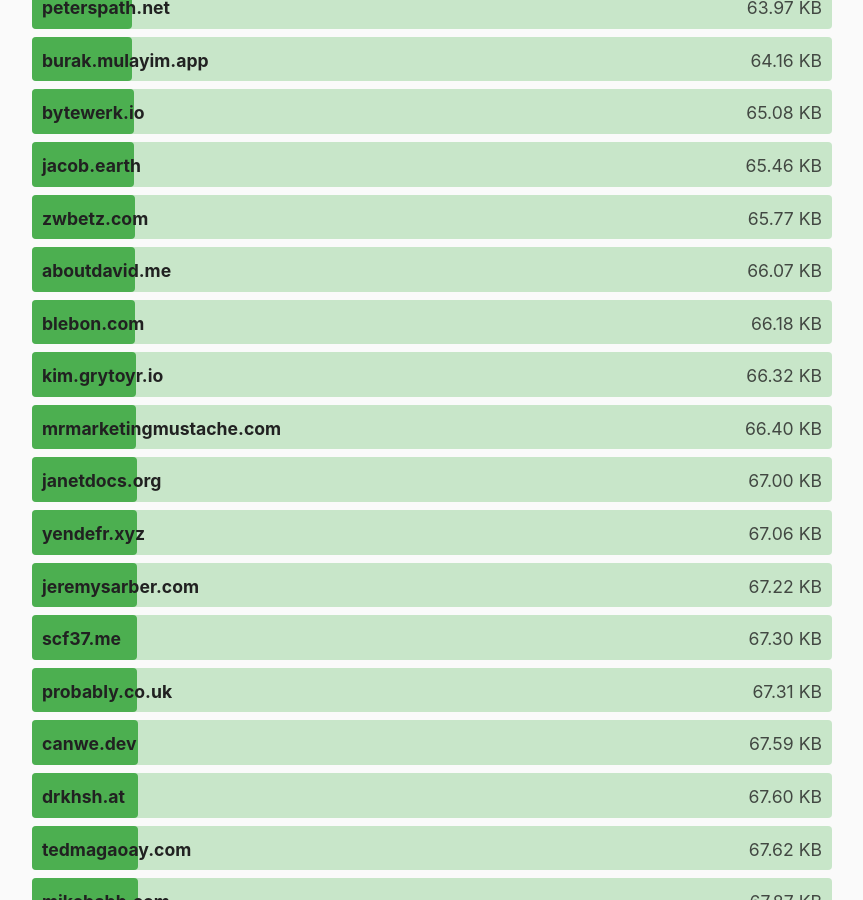
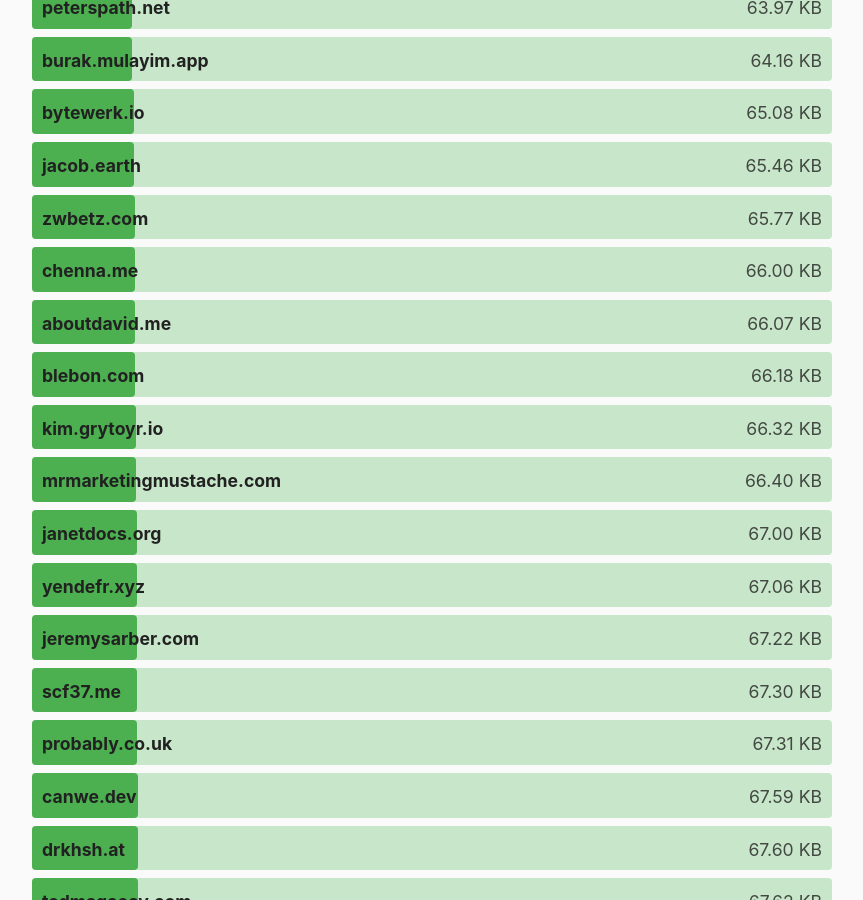
Before and after one commit to kevquirk/512kb.club, a Jekyll site: the page built from index.md, in a window 1280 px wide and 900 px high, scrolled down 18942 px. Shown: the whole window, without its empty margins (208-1071 px from the left). Built offline with Jekyll 4.4.1, drawn with Linux system fonts in a browser that asks for light colours.

Commit message:
Add chenna.me site information to sites.yml

```diff
--- a/_data/sites.yml
+++ b/_data/sites.yml
@@ -778,6 +778,11 @@
   size: 193.29
   last_checked: 2025-08-30
 
+- domain: chenna.me
+  url: https://chenna.me/
+  size: 66
+  last_checked: 2025-11-04
+
 - domain: cheziceman.fr
   url: https://cheziceman.fr/
   size: 20.60
```
